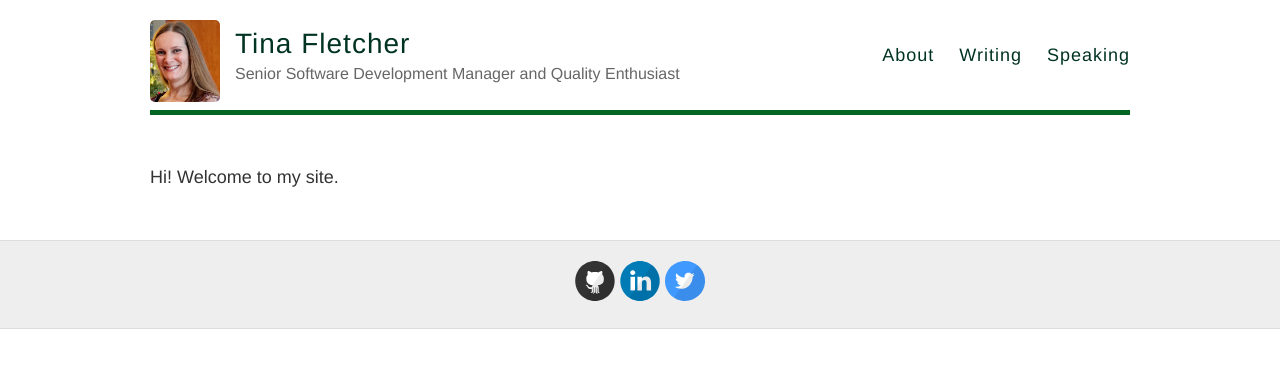
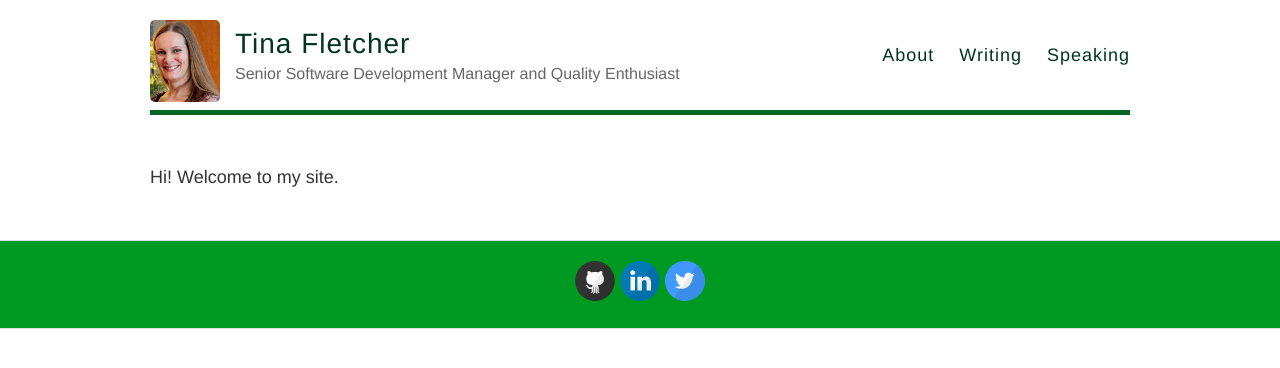
Before and after one commit to tinafletcher/tinafletcher.github.io, a Jekyll site: the page built from index.html, in a window 1280 px wide. Shown: the top 368 px of the page. Built offline with Jekyll 4.4.1, drawn with Linux system fonts in a browser that asks for light colours.

Commit message:
Trying out a light green colour

```diff
--- a/_sass/_variables.scss
+++ b/_sass/_variables.scss
@@ -7,6 +7,7 @@
 $blue: #4183C4;
 $green: #062;
 $darkGreen: #032;
+$lightGreen: #092;
 
 // Grays
 $black: #000;
--- a/style.scss
+++ b/style.scss
@@ -275,7 +275,7 @@ nav {
   margin-top: 50px;
   border-top: 1px solid #ddd;
   border-bottom: 1px solid #ddd;
-  background-color: $lightGray;
+  background-color: $lightGreen;
 }
 
 footer {
```
